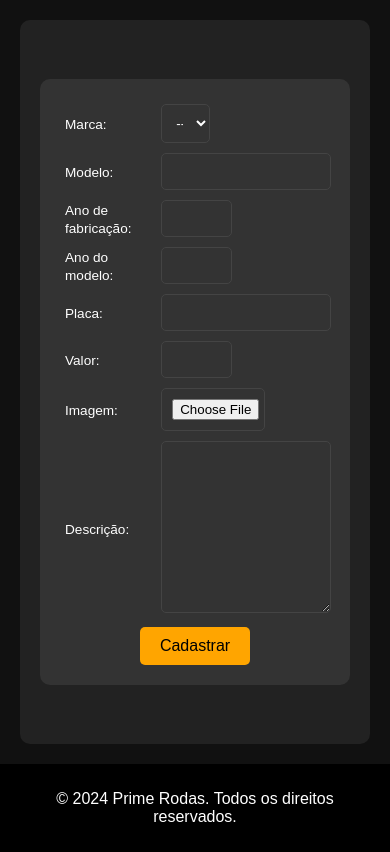
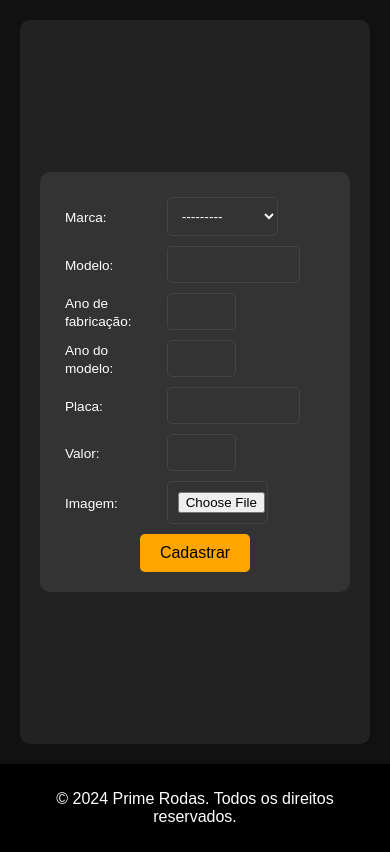
Before and after one commit to RenanFumis/PrimeRodas, a Django app: page /new_car/ in a window 390 px wide. Shown: the part 138-990 px from the top of the page. Run offline with Django 5.2, Linux system fonts and the light colour scheme; the visitor is signed in with stand-in values (Sample User, id 1); data that the repository does not hold is empty.

Commit message:
correção formulario de cadastro de carro

```diff
--- a/cars/static/css/style.css
+++ b/cars/static/css/style.css
@@ -437,6 +437,14 @@ span{
     transform: none;
   }
 
+  .custom-container-forms select,
+  .custom-container-forms input[type="text"],
+  .container-forms input[type="number"],
+  .container-forms input[type="number"]{
+    width: 90%;
+    font-size: 0.85rem;
+  }
+
 }
 
 @media (max-width: 700px){
@@ -449,16 +457,19 @@ span{
   width: 100%;
   gap: 5px;
   }
+
+  .custom-container-forms select,
   .custom-container-forms input[type="text"],
   .custom-container-forms input[type="email"],
   .custom-container-forms-login input[type="text"],
   .custom-container-forms-login input[type="password"]{
-    width: 90%;
+    width: 70%;
     font-size: 0.85rem;
   }
   .custom-container-forms td{
     padding: 5px;
   }
+
 
   label{
     font-size: 0.85rem;
@@ -479,4 +490,12 @@ span{
   .summary{
     font-size: 0.9rem;
   }
+
+  .custom-container-forms textarea{
+    display: none;
+  }
+
+  tr:last-child{
+    display: none;
+  }
 }
--- a/cars/templates/new_car.html
+++ b/cars/templates/new_car.html
@@ -6,8 +6,8 @@
     {% csrf_token %}
     <table class="custom-table">
       <tr>
-        <td>{{ form.brand.label_tag }}</td>
-        <td>{{ form.brand }}</td>
+        <td >{{ form.brand.label_tag }}</td>
+        <td >{{ form.brand }}</td>
       </tr>
       <tr>
         <td>{{ form.model.label_tag }}</td>
```
